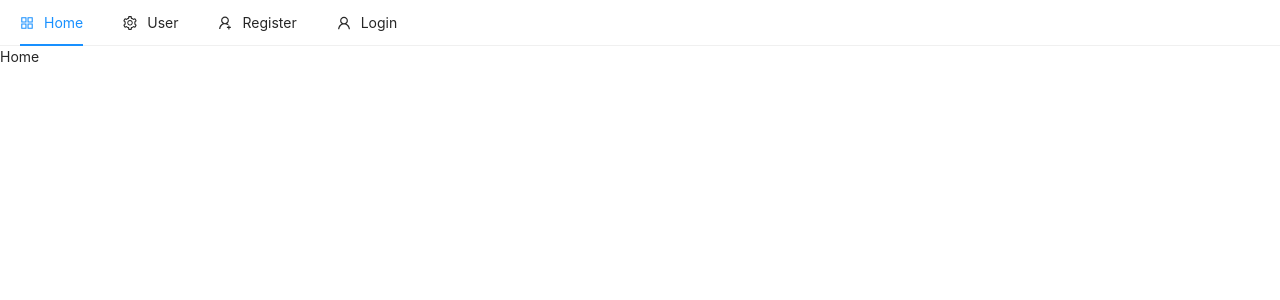
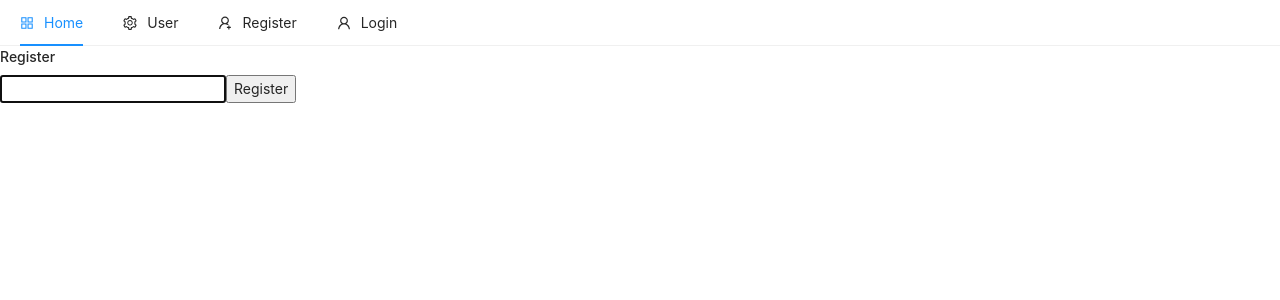
Before and after one commit to aksh1150/react-ecommerce, a React (Create React App) app in the folder client/: page /register in a window 1280 px wide. Shown: the top 300 px of the page. Built offline with nearby package versions, Linux system fonts and the light colour scheme.

Commit message:
Create register form

```diff
--- a/client/src/pages/auth/Register.jsx
+++ b/client/src/pages/auth/Register.jsx
@@ -1,9 +1,33 @@
-import React from "react";
+import React, { useState } from "react";
 
 const Register = () => {
+  const [email, setEmail] = useState("");
+  const handleSubmit = () => {
+    //
+  };
+  const registerForm = () => (
+    <form onSubmit={handleSubmit}>
+      <input
+        type="email"
+        className="form-control"
+        value={email}
+        onChange={(e) => setEmail(e.target.value)}
+        autoFocus
+      />
+      <button type="submit" className="btn btn-raised btn-primary mt-4">
+        Register
+      </button>
+    </form>
+  );
+
   return (
-    <div>
-      <p>Home</p>
+    <div className="container p-4">
+      <div className="row">
+        <div className="col-md-6 offset-md-2">
+          <h4>Register</h4>
+          {registerForm()}
+        </div>
+      </div>
     </div>
   );
 };
```
